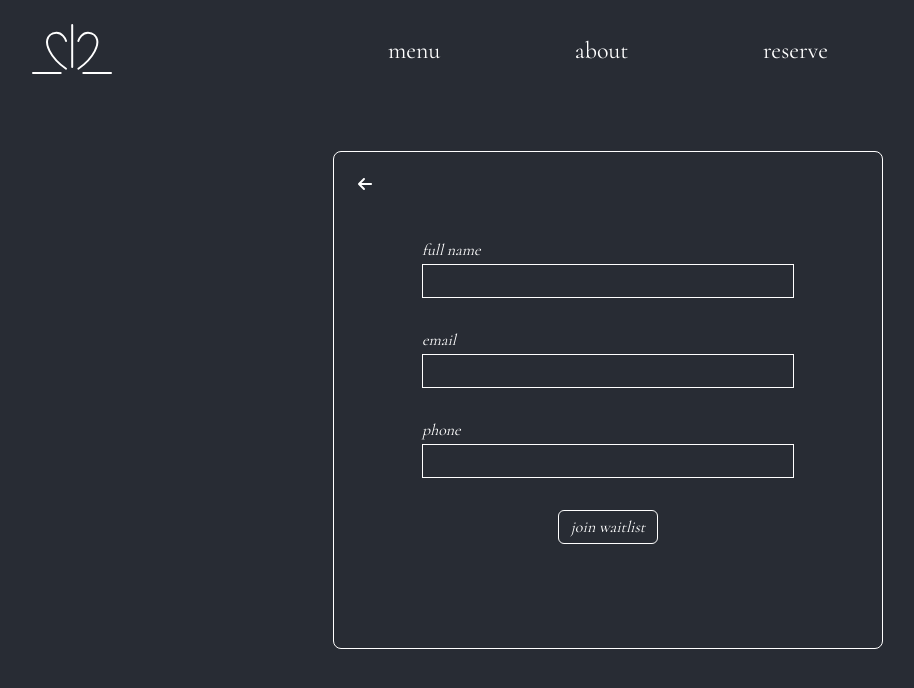
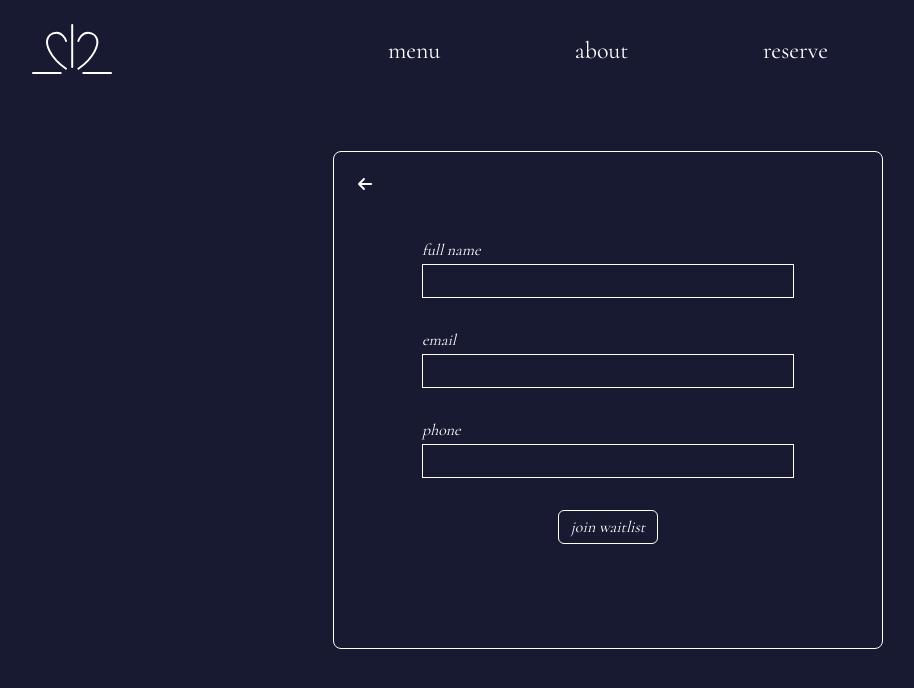
Before and after one commit to ajin12/twelvemadisonpark, a React (Create React App) app: page /reserve in a window 1280 px wide. Shown: the top 688 px of the page, without its empty margins (32-946 px from the left). Built offline with nearby package versions, Linux system fonts and the light colour scheme.

Commit message:
Update background color

```diff
--- a/src/App.js
+++ b/src/App.js
@@ -4,7 +4,7 @@ import styled from "styled-components";
 const PageContainer = styled.div`
   display: flex;
   flex-direction: column;
-  background-color: #282c34;
+  background-color: #181a32;
   align-items: center;
 `;
 
--- a/src/components/About.js
+++ b/src/components/About.js
@@ -4,7 +4,7 @@ import styled from "styled-components";
 const PageContainer = styled.div`
   height: 100vh;
   align-items: center;
-  background-color: #282c34;
+  background-color: #181a32;
   text-align: justify;
   display: flex;
   justify-content: center;
--- a/src/components/Home.js
+++ b/src/components/Home.js
@@ -5,7 +5,7 @@ import logo from "../logo.svg";
 import { Link } from "react-router-dom";
 
 const StyledContainer = styled.div`
-  background-color: #282c34;
+  background-color: #181a32;
   display: flex;
   flex-direction: column;
   align-items: center;
--- a/src/components/Menu.js
+++ b/src/components/Menu.js
@@ -6,7 +6,7 @@ const PageContainer = styled.div`
   height: 100vh;
   align-items: center;
   justify-content: center;
-  background-color: #282c34;
+  background-color: #181a32;
   flex-direction: column;
   gap: 12px;
   text-align: justify;
--- a/src/components/WaitlistModal.js
+++ b/src/components/WaitlistModal.js
@@ -8,7 +8,7 @@ import { useNavigate } from "react-router-dom";
 import { addUser } from "../api";
 
 const StyledContainer = styled.div`
-  background-color: #282c34;
+  background-color: #181a32;
   display: flex;
   align-items: center;
   color: white;
@@ -71,7 +71,7 @@ function WaitlistModal() {
     if (success) {
       setShowSuccess(true);
       setMessage(
-        "You have been added to the waitlist! We'll let you know when reservations open up and look forward to seeing you soon."
+        "You've been added to the waitlist! We'll let you know when reservations open up and look forward to seeing you soon."
       );
     } else {
       setMessage("You've already joined the waitlist.");
```
